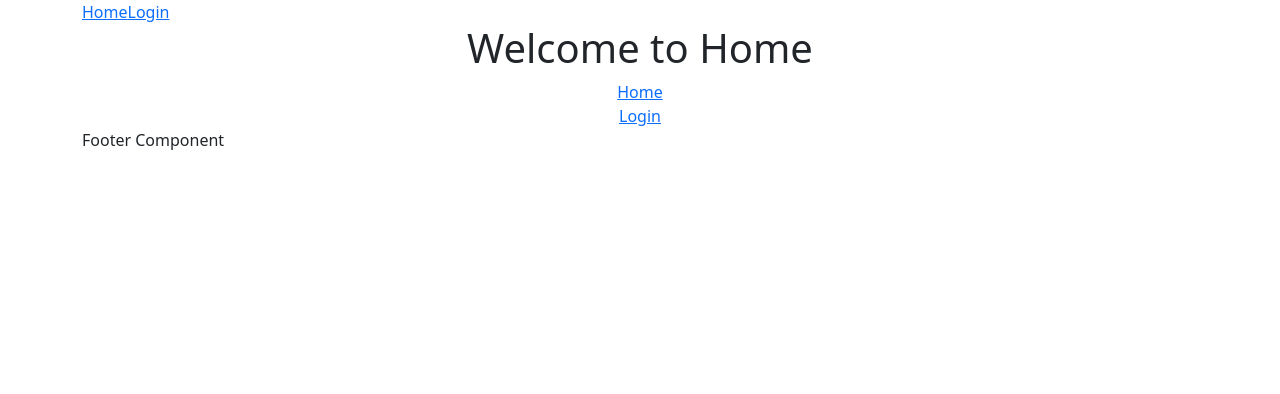
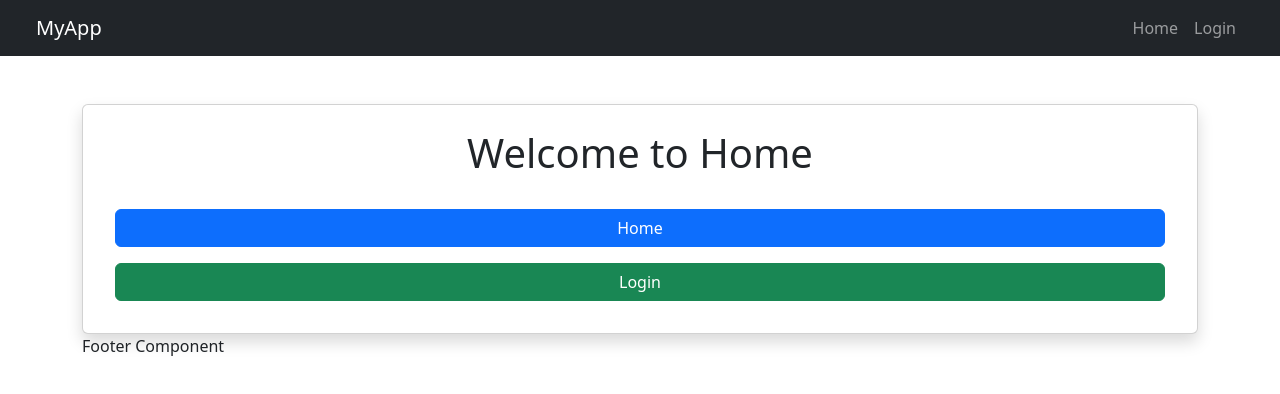
Before and after one commit to Adityaka21/Day-1-React, a React (Create React App) app: page / in a window 1280 px wide. Shown: the top 394 px of the page. Built offline with nearby package versions, Linux system fonts and the light colour scheme.

Commit message:
Fix login props, update routing, and add Dashboard page

```diff
--- a/src/App.js
+++ b/src/App.js
@@ -1,15 +1,29 @@
 
-import { Route } from 'react-router-dom';
+import { Navigate, Route } from 'react-router-dom';
 import './App.css';
 import { BrowserRouter, Routes} from 'react-router-dom';
 import Login from './Login.js';
 import Home from './Home.js';
 import AppLayout from './layout/AppLayout.js';
+import Dashboard from './pages/Dashboard.js';
+import { useState } from 'react';
 function App() {
+  const [userDetails,setUserDetails] = useState(null);
+
+  const updateUserDetails = (upadatedData) => {
+    setUserDetails(upadatedData)
+
+  }
+
   return (
     <Routes>
-   <Route path='/' element={<AppLayout><Home /></AppLayout>} />
-   <Route path='/login' element={<AppLayout><Login /></AppLayout>} />
+   <Route path='/' element={userDetails? <Navigate to = '/dashboard'/> : <AppLayout><Home /></AppLayout>} />
+   {/* we're passing the updateUserDetails function to the Login component so that it can update the user details in the App component */}
+  {/* we'll get user information from the Login component and update it in the App component */}
+   <Route path='/login' element={userDetails?
+    <Navigate to = '/dashboard'/> :
+    <AppLayout><Login updateUserDetails = {updateUserDetails}/></AppLayout>} />
+   <Route path='/dashboard' element={userDetails?<Dashboard />: <Navigate to = '/login' />}/>
     </Routes>
   );
 }
--- a/src/Home.js
+++ b/src/Home.js
@@ -1,14 +1,18 @@
 import React from 'react';
 import { Link } from 'react-router-dom';
 
-
 function Home() {
   return (
-    <div className='container text-center'>
-      <h1>Welcome to Home</h1>
-      <Link to ="/">Home</Link>
-      <br></br>
-      <Link to ="/login">Login</Link>
+    <div className="container mt-5 text-center">
+      <div className="card shadow p-4">
+        <h1 className="mb-4">Welcome to Home</h1>
+        <Link to="/" className="btn btn-primary m-2">
+          Home
+        </Link>
+        <Link to="/login" className="btn btn-success m-2">
+          Login
+        </Link>
+      </div>
     </div>
   );
 }
--- a/src/Login.js
+++ b/src/Login.js
@@ -1,6 +1,8 @@
 import React, { useState } from 'react';
+// import { useNavigate } from 'react-router-dom';
 
-function Login() {
+function Login({ updateUserDetails}) {
+  // const navigate = useNavigate();
   const [formdata,setformdata] = useState({
     username: '',
     password: ''
@@ -38,6 +40,14 @@ function Login() {
       event.preventDefault();
       if (validate()) {
         if(formdata.username === 'admin' && formdata.password === 'admin') {
+          // Assuming the user is authenticated successfully
+          // navigate('/dashboard');
+          // You can also pass user details to the parent component if needed
+
+          updateUserDetails({
+            username: "Aditya",
+            email: "Adi@gmail.com"
+          });
           setMessage('Login successful');
         }else {
           setMessage('Invalid username or password');
@@ -45,7 +55,7 @@ function Login() {
       }
     }
   return (
-    <div>
+    <div className='container text-center'>
       <h1>Login Page</h1>
       {message && (
         message
@@ -57,14 +67,14 @@ function Login() {
           onChange={handleChange}/>
           {errors.username && (<span className='error'>{errors.username}</span>)}
         </div>
-        <div>
+        <div className='container text-center'>
           <label>Password</label>
           <input type='text'name='password' value={formdata.password}
           onChange={handleChange}
           />
           {errors.password && (<span className='error'>{errors.password}</span>)}
         </div>
-        <div>
+        <div className='container text-center'>
           <button type='submit'>Login</button>
         </div>
       </form>
--- a/src/layout/Header.js
+++ b/src/layout/Header.js
@@ -1,12 +1,25 @@
 import React from "react";
 import { Link } from 'react-router-dom';
-function Header(){
-    return(
-         <div className="container">
-            <Link to ="/">Home</Link>
-            <Link to="/login">Login</Link>
+
+function Header() {
+  return (
+    <nav className="navbar navbar-expand-lg navbar-dark bg-dark px-4">
+      <div className="container-fluid">
+        <Link className="navbar-brand" to="/">MyApp</Link>
+
+        <div className="collapse navbar-collapse justify-content-end">
+          <ul className="navbar-nav">
+            <li className="nav-item">
+              <Link className="nav-link" to="/">Home</Link>
+            </li>
+            <li className="nav-item">
+              <Link className="nav-link" to="/login">Login</Link>
+            </li>
+          </ul>
         </div>
-    )
+      </div>
+    </nav>
+  );
 }
 
 export default Header;
--- /dev/null
+++ b/src/pages/Dashboard.js
@@ -0,0 +1,11 @@
+import React from 'react';
+
+function Dashboard(){
+    return (
+    <div className="container text-center">
+        <h1>Welcome to Dashboard</h1>
+    </div>
+    )
+}
+
+export default Dashboard;
```
